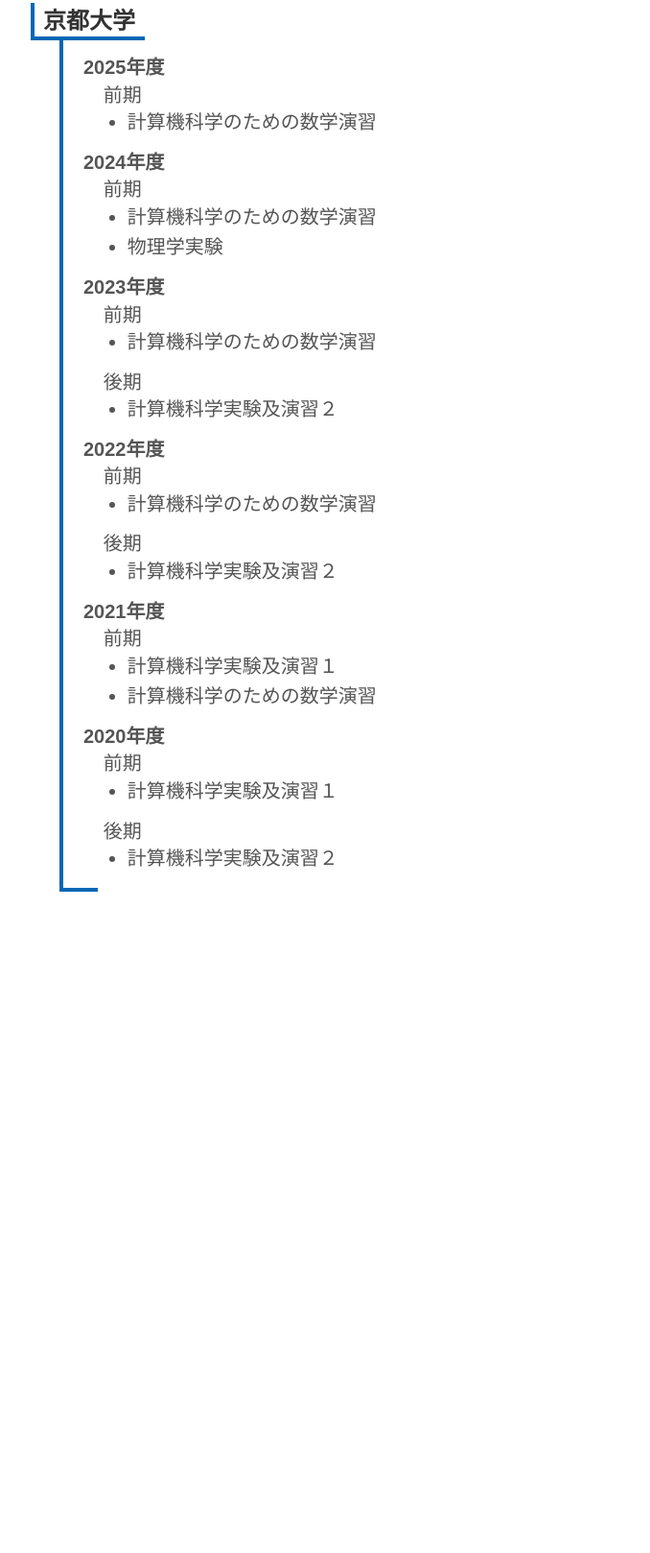
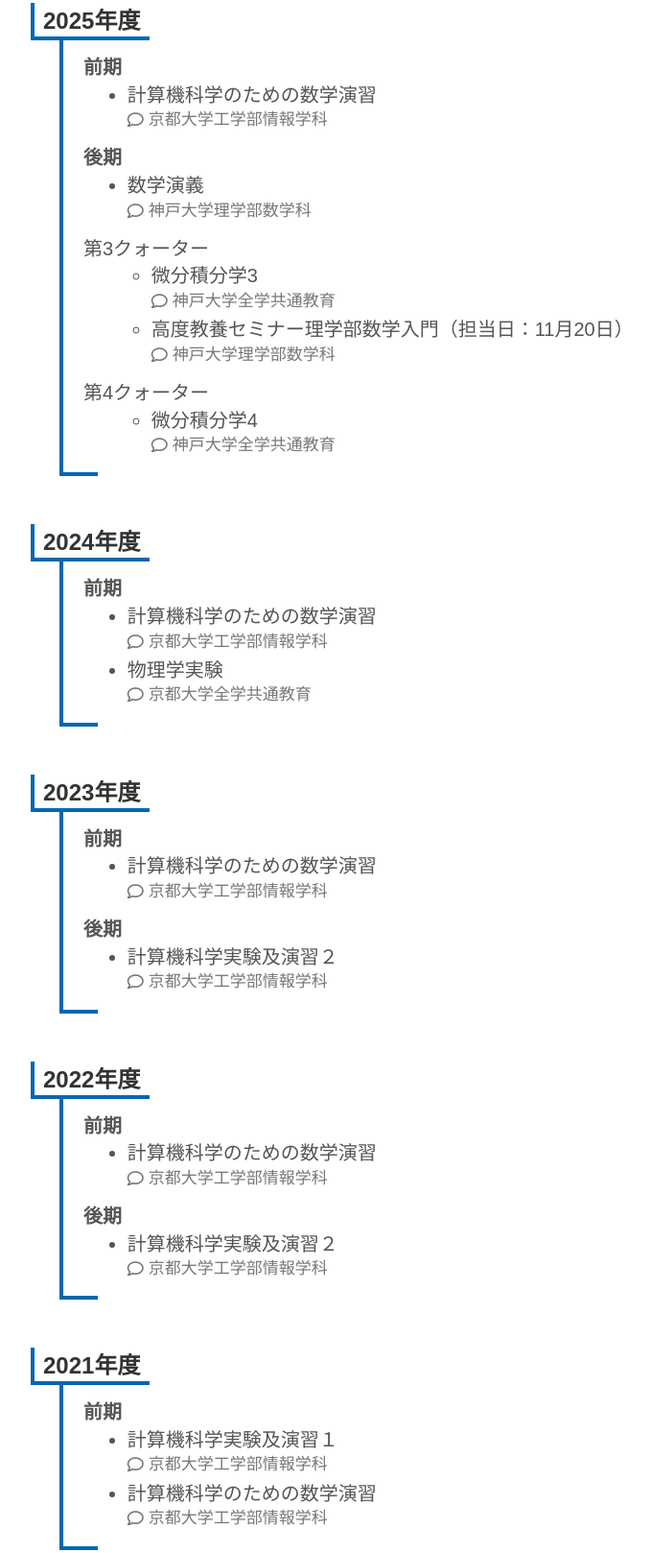
Before and after one commit to yuniwamasa/yuniwamasa.github.io, a plain HTML site: page ja/teaching.html in a window 1280 px wide. Shown: the part 77-1695 px from the top of the page at 96% size, without its empty margins (58-736 px from the left). Before the commit the page ends 1056 px from the top, so only its background shows below. Drawn offline with nearby package versions, Linux system fonts and the light colour scheme; some packages are replaced by stand-ins of ours.

Commit message:
Add files via upload

```diff
--- a/ja/teaching.html
+++ b/ja/teaching.html
@@ -65,73 +65,161 @@
 
 <div id="contents">
 
+<h2><span>2025年度</span></h2>
 
-<h2><span>京都大学</span></h2>
+  <div class="under_h2">
+  <dl>
 
-<div class="under_h2">
-<dl>
-
-  <dt>2025年度
-
-    <dd>前期
+    <dt>前期</dt>
+    <dd>
       <ul>
         <li>計算機科学のための数学演習
+          <div class="comment">京都大学工学部情報学科</div>
       </ul>
+    </dd>
 
-  <dt>2024年度
+    <dt>後期</dt>
+    <dd>
+        <ul>
+          <li>数学演義
+            <div class="comment">神戸大学理学部数学科</div>
+        </ul>
+    </dd>
+    <ddt>第3クォーター</ddt>
+    <dd>
+      <ul>
+        <ul>
+          <li>微分積分学3
+            <div class="comment">神戸大学全学共通教育</div>
+          <li>高度教養セミナー理学部数学入門（担当日：11月20日）
+            <div class="comment">神戸大学理学部数学科</div>
+        </ul>
+      </ul>
+    </dd>
+    <ddt>第4クォーター</ddt>
+    <dd>
+      <ul>
+        <ul>
+          <li>微分積分学4
+            <div class="comment">神戸大学全学共通教育</div>
+        </ul>
+      </ul>
+    </dd>
 
-    <dd>前期
+  </dl>
+  </div>
+
+
+
+  <h2><span>2024年度</span></h2>
+
+  <div class="under_h2">
+  <dl>
+
+    <dt>前期</dt>
+    <dd>
       <ul>
         <li>計算機科学のための数学演習
+          <div class="comment">京都大学工学部情報学科</div>
         <li>物理学実験
+          <div class="comment">京都大学全学共通教育</div>
       </ul>
+    </dd>
 
-  <dt>2023年度
+  </dl>
+  </div>
 
-    <dd>前期
+
+  <h2><span>2023年度</span></h2>
+
+  <div class="under_h2">
+  <dl>
+
+    <dt>前期</dt>
+    <dd>
       <ul>
         <li>計算機科学のための数学演習
+          <div class="comment">京都大学工学部情報学科</div>
       </ul>
+    </dd>
 
-    <dd>後期
+    <dt>後期</dt>
+    <dd>
       <ul>
         <li>計算機科学実験及演習２
+          <div class="comment">京都大学工学部情報学科</div>
       </ul>
+    </dd>
 
-  <dt>2022年度
+  </dl>
+  </div>
 
-    <dd>前期
+  <h2><span>2022年度</span></h2>
+
+  <div class="under_h2">
+  <dl>
+
+    <dt>前期</dt>
+    <dd>
       <ul>
         <li>計算機科学のための数学演習
+          <div class="comment">京都大学工学部情報学科</div>
       </ul>
+    </dd>
 
-    <dd>後期
+    <dt>後期</dt>
+    <dd>
       <ul>
         <li>計算機科学実験及演習２
+          <div class="comment">京都大学工学部情報学科</div>
       </ul>
+    </dd>
 
+  </dl>
+  </div>
 
-  <dt>2021年度
+  <h2><span>2021年度</span></h2>
 
-    <dd>前期
+  <div class="under_h2">
+  <dl>
+
+    <dt>前期</dt>
+    <dd>
       <ul>
         <li>計算機科学実験及演習１
+          <div class="comment">京都大学工学部情報学科</div>
         <li>計算機科学のための数学演習
+          <div class="comment">京都大学工学部情報学科</div>
       </ul>
+    </dd>
 
-  <dt>2020年度
-    <dd>前期
+  </dl>
+  </div>
+
+  <h2><span>2020年度</span></h2>
+
+  <div class="under_h2">
+  <dl>
+
+    <dt>前期</dt>
+    <dd>
       <ul>
         <li>計算機科学実験及演習１
+          <div class="comment">京都大学工学部情報学科</div>
       </ul>
+    </dd>
 
-    <dd>後期
+    <dt>後期</dt>
+    <dd>
       <ul>
         <li>計算機科学実験及演習２
+          <div class="comment">京都大学工学部情報学科</div>
       </ul>
+    </dd>
 
-</dl>
-</div>
+  </dl>
+  </div>
+
 
 
 </div>
```
Also changed, not shown: ja/index.html (+20 -12 lines), ja/links.html (+7 -0 lines), ja/research.html (+4 -3 lines).
